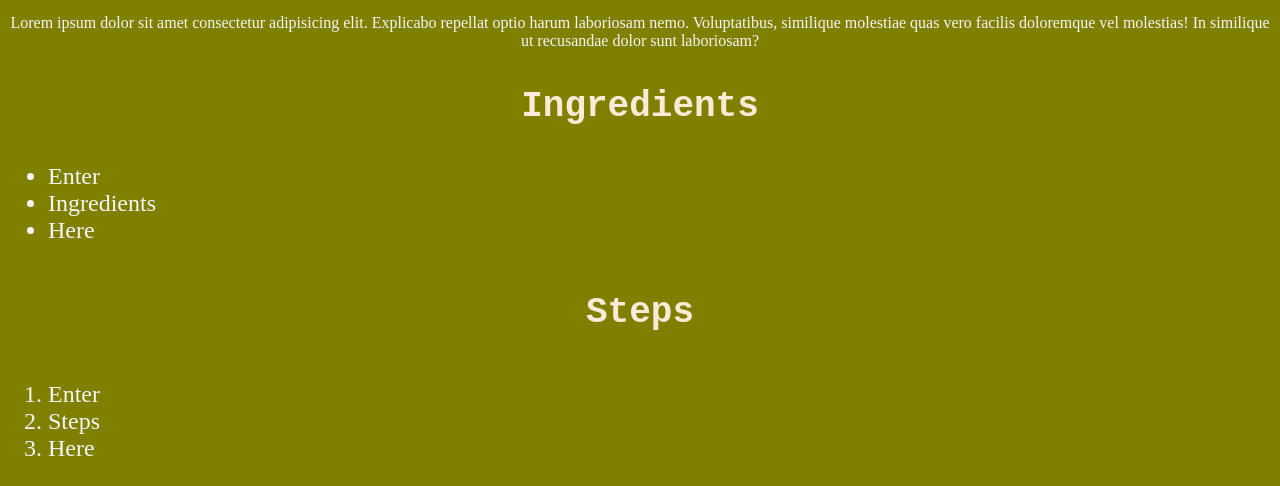
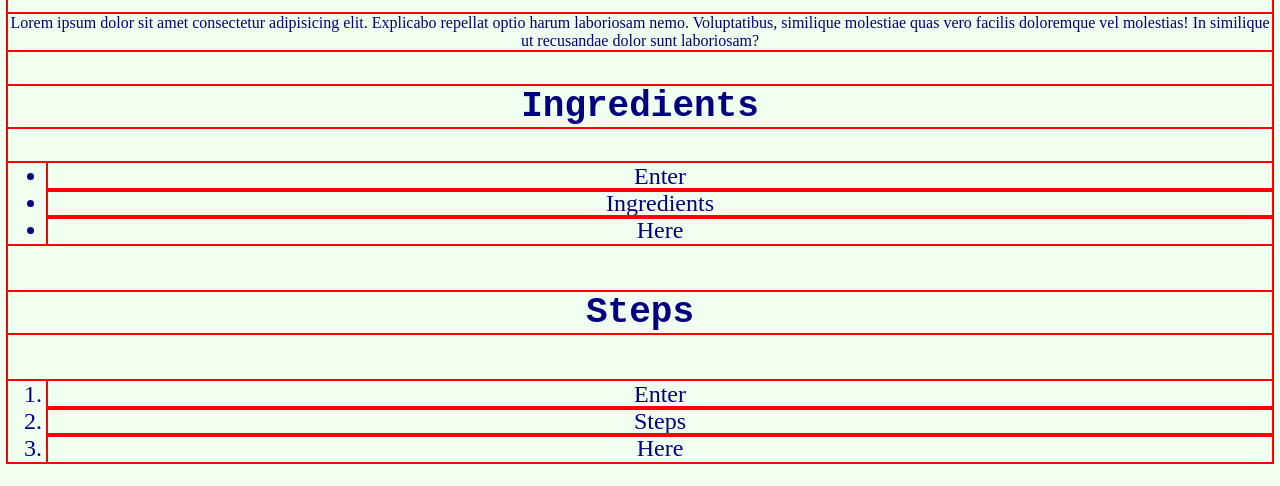
Before and after one commit to neonRepublic/TOP-recipes, a plain HTML site: page recipes/curry.html in a window 1280 px wide. Shown: the part 703-1189 px from the top of the page. Drawn offline with Linux system fonts and the light colour scheme.

Commit message:
updated CSS

```diff
--- a/styles.css
+++ b/styles.css
@@ -1,5 +1,9 @@
+* {
+    outline: 2px solid red;
+}
+
 body {
-    background-color: olive;
+    background-color: honeydew;
 }
 
 .image {
@@ -7,7 +11,7 @@ body {
 }
 
 .header, .header2, .description {
-    color: antiquewhite;
+    color: navy;
     text-align: center;
     font-size: 36px;
     font-weight: bold;
@@ -16,12 +20,13 @@ body {
 
 .text {
     text-align: center;
-    color: whitesmoke;
+    color: navy;
     font-family: 'Times New Roman', Times, serif;
 }
 
 .list {
     font-size: 24px;
-    color: whitesmoke;
+    color: navy;
     font-family: 'Times New Roman', Times, serif;
+    text-align: center;
 }
```
